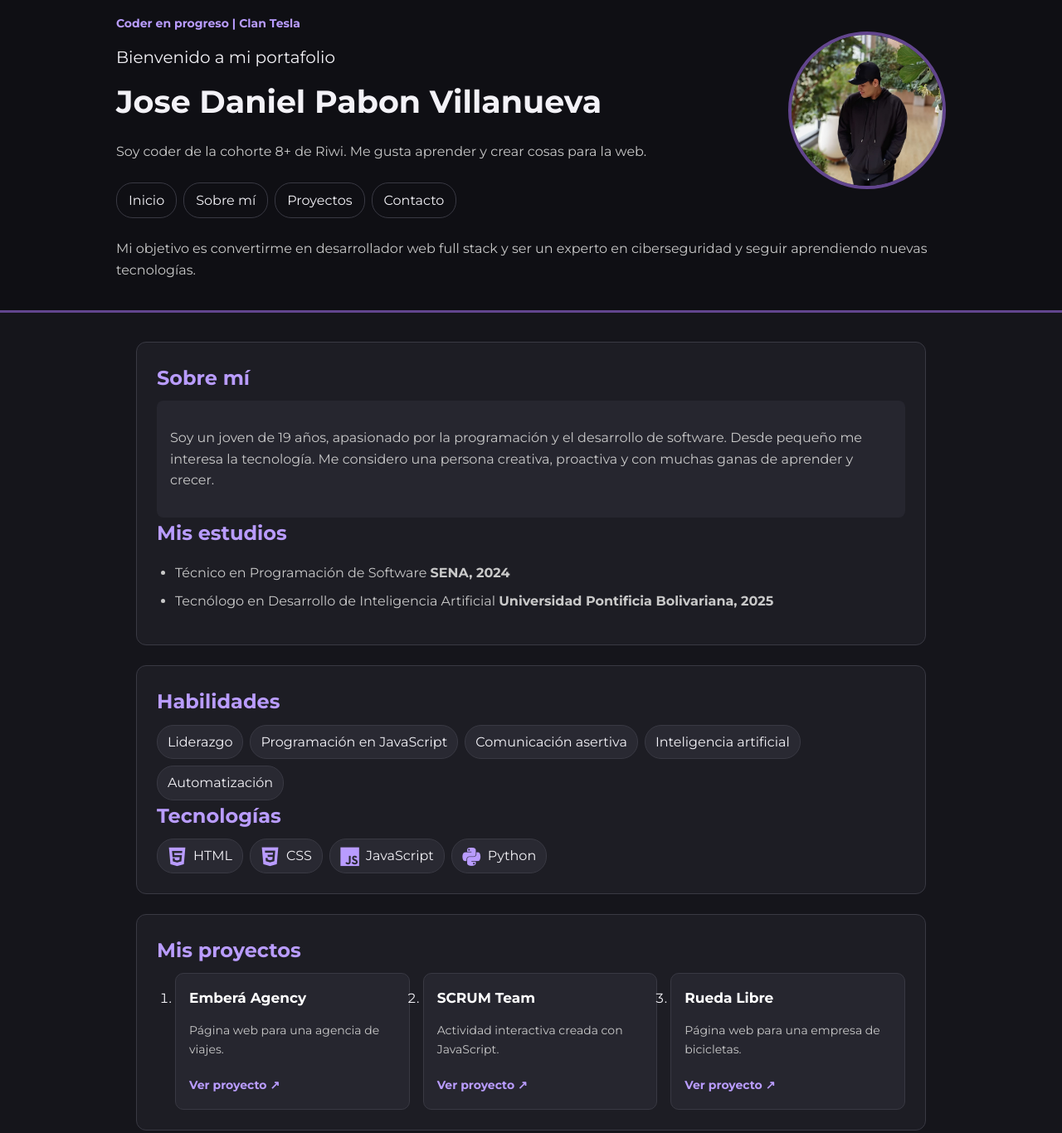
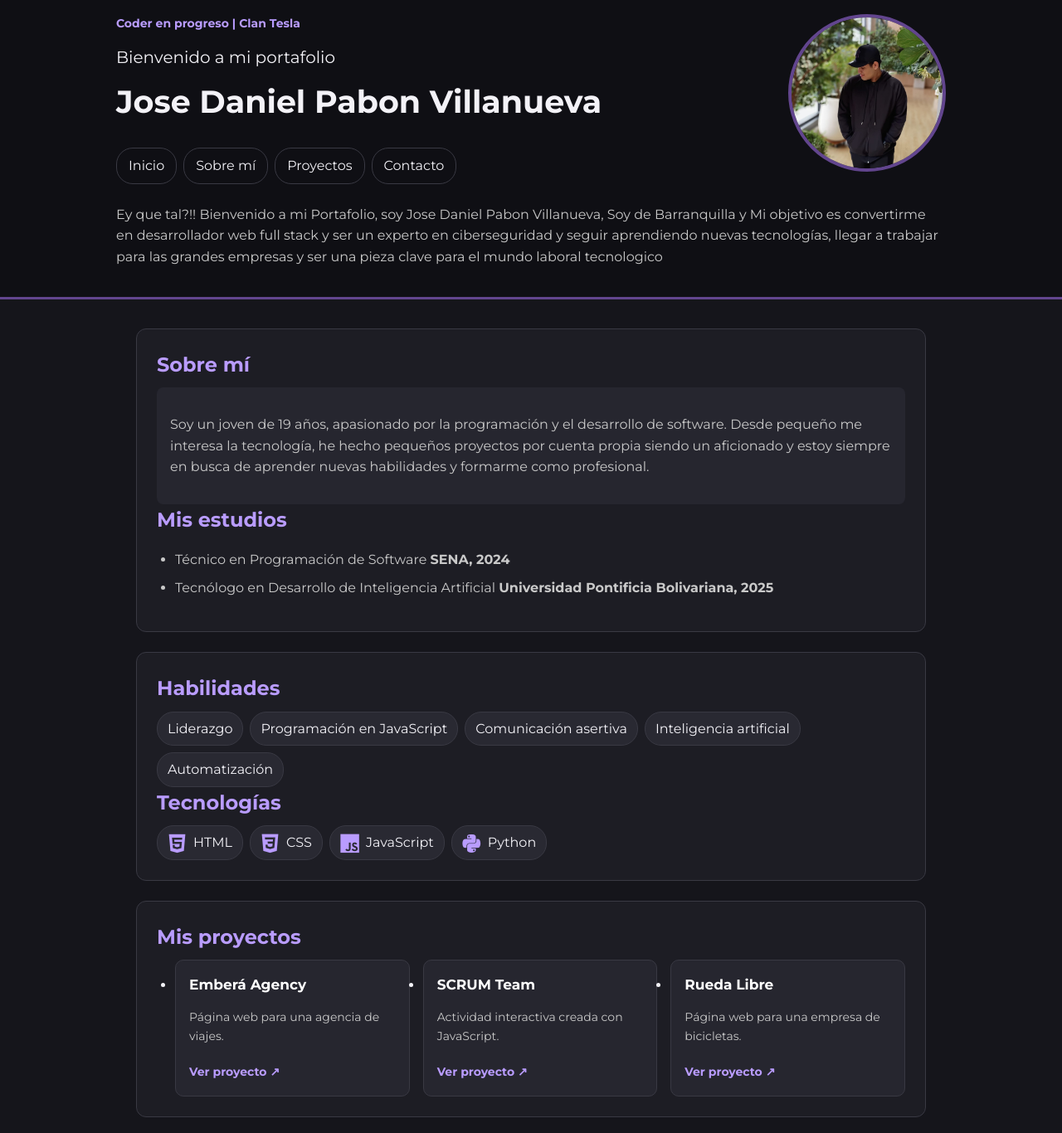
Before and after one commit to Daniel696996/Mi-Portafolio, a plain HTML site: page index.html in a window 1280 px wide. Shown: the part 32-1398 px from the top of the page at 83% size. Drawn offline with nearby package versions, Linux system fonts and the light colour scheme.

Commit message:
actualizacion de informacion

```diff
--- a/index.html
+++ b/index.html
@@ -17,8 +17,6 @@
                 <p class="etiqueta">Coder en progreso | Clan Tesla</p>
                 <h1>Bienvenido a mi portafolio</h1>
                 <h2>Jose Daniel Pabon Villanueva</h2>
-                <p class="descripcion">Soy coder de la cohorte 8+ de Riwi. Me gusta aprender y crear cosas para la web.</p>
-
                 <nav class="menu" aria-label="Navegación principal">
                     <ul>
                         <li><a href="#inicio">Inicio</a></li>
@@ -32,14 +30,14 @@
             <img src="img/yo.png" alt="Foto de Jose Daniel" class="mi-foto">
         </div>
 
-        <p class="objetivo">Mi objetivo es convertirme en desarrollador web full stack y ser un experto en ciberseguridad y seguir aprendiendo nuevas tecnologías.</p>
+        <p class="objetivo">Ey que tal?!! Bienvenido a mi Portafolio, soy Jose Daniel Pabon Villanueva, Soy de Barranquilla y Mi objetivo es convertirme en desarrollador web full stack y ser un experto en ciberseguridad y seguir aprendiendo nuevas tecnologías, llegar a trabajar para las grandes empresas y ser una pieza clave para el mundo laboral tecnologico</p>
     </header>
 
     <main class="contenido">
         <section class="seccion" id="sobre-mi">
             <h3>Sobre mí</h3>
             <div class="tarjeta">
-                <p>Soy un joven de 19 años, apasionado por la programación y el desarrollo de software. Desde pequeño me interesa la tecnología. Me considero una persona creativa, proactiva y con muchas ganas de aprender y crecer.</p>
+                <p>Soy un joven de 19 años, apasionado por la programación y el desarrollo de software. Desde pequeño me interesa la tecnología, he hecho pequeños proyectos por cuenta propia siendo un aficionado y estoy siempre en busca de aprender nuevas habilidades y formarme como profesional.</p>
             </div>
 
             <h3 class="titulo-secundario">Mis estudios</h3>
@@ -70,7 +68,7 @@
 
         <section class="seccion" id="proyectos">
             <h3>Mis proyectos</h3>
-            <ol class="proyectos">
+            <ul class="proyectos">
                 <li>
                     <h4>Emberá Agency</h4>
                     <p>Página web para una agencia de viajes.</p>
@@ -86,7 +84,7 @@
                     <p>Página web para una empresa de bicicletas.</p>
                     <a href="https://daniel696996.github.io/rueda-libre/" target="_blank" rel="noopener noreferrer">Ver proyecto ↗</a>
                 </li>
-            </ol>
+            </ul>
         </section>
 
         <section class="seccion" id="contacto">
```
